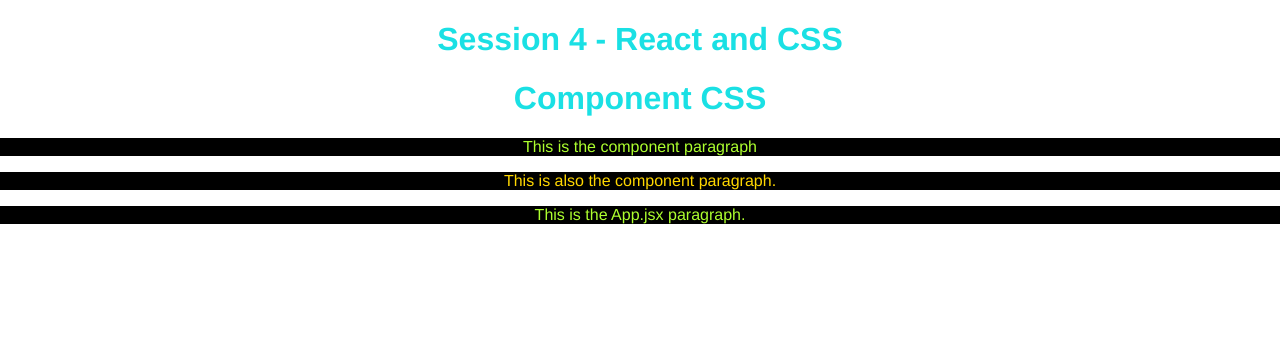
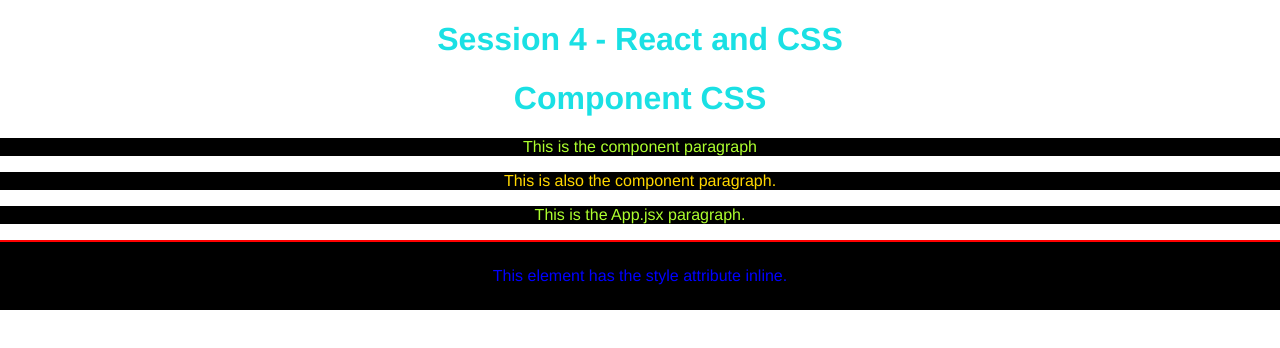
Before and after one commit to Lucas31394/React-Udemy, a React (Vite) app in the folder 4_react_css/: page / in a window 1280 px wide. Shown: the top 348 px of the page. Built offline with nearby package versions, Linux system fonts and the light colour scheme.

Commit message:
inline css

```diff
--- a/4_react_css/src/App.jsx
+++ b/4_react_css/src/App.jsx
@@ -10,10 +10,13 @@
   return (
     <>
       <div>
+        {/*Global CSS*/}
         <h1>Session 4 - React and CSS</h1>
-        {/*Component CSS  */}
+        {/*Component CSS*/}
         <MyComponent />
         <p>This is the App.jsx paragraph.</p>
+        {/*Inline CSS*/}
+        <p style={{color: "blue", padding: "25px", borderTop: "2px solid red"}}>This element has the style attribute inline.</p>
       </div>
     </>
   )
```
